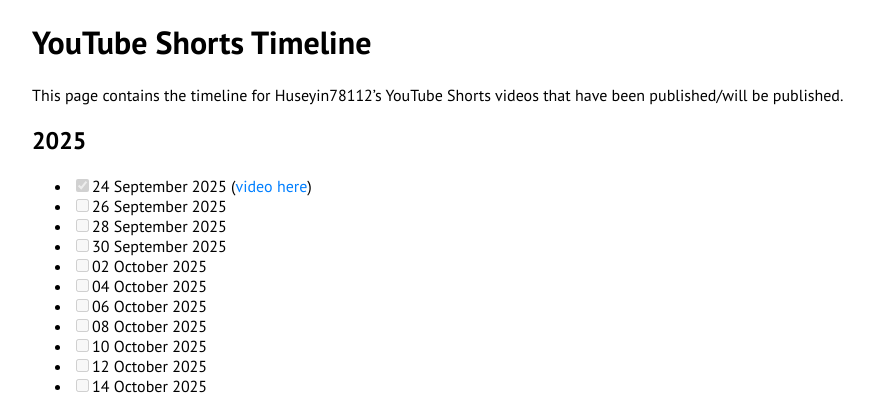
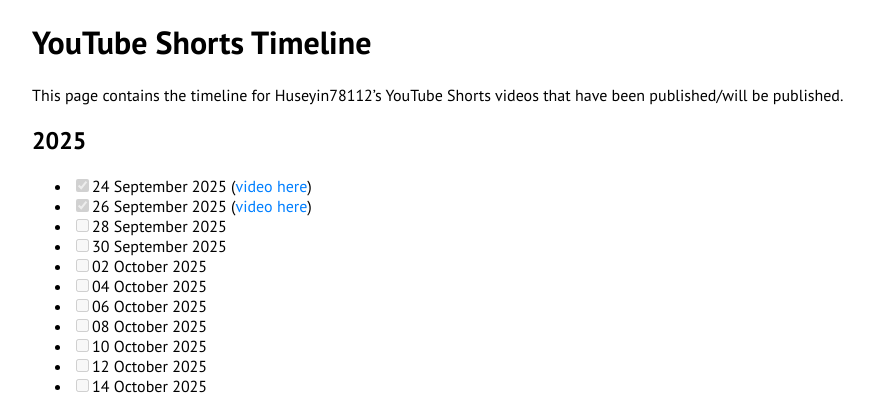
Before and after one commit to huseyin78112/blog.huseyin78112.info, a Jekyll site: the page built from timelines/youtube-shorts-timeline.md, in a window 1280 px wide and 900 px high. Shown: the top 395 px of the window, without its empty margins (134-1008 px from the left). Built offline with Jekyll 4.4.1, drawn with Linux system fonts in a browser that asks for light colours; our own code applies the rules of GitHub Pages for plain Markdown files.

Commit message:
Update youtube-shorts-timeline.md

```diff
--- a/timelines/youtube-shorts-timeline.md
+++ b/timelines/youtube-shorts-timeline.md
@@ -3,7 +3,7 @@ This page contains the timeline for Huseyin78112's YouTube Shorts videos that ha
 
 ## 2025
 * [x] 24 September 2025 ([video here](https://www.youtube.com/shorts/vNBc5tH-Eyc))
-* [ ] 26 September 2025
+* [x] 26 September 2025 ([video here](https://www.youtube.com/shorts/W-9YcmKFIlY))
 * [ ] 28 September 2025
 * [ ] 30 September 2025
 * [ ] 02 October 2025
```
